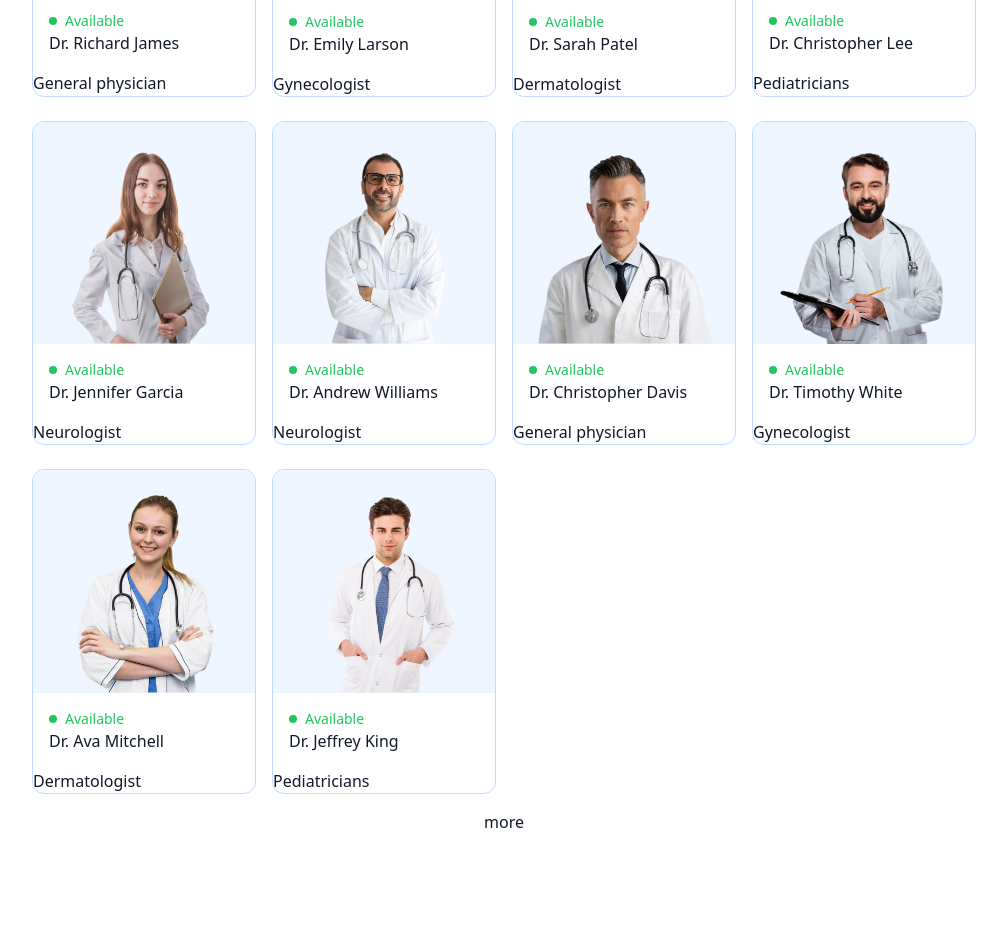
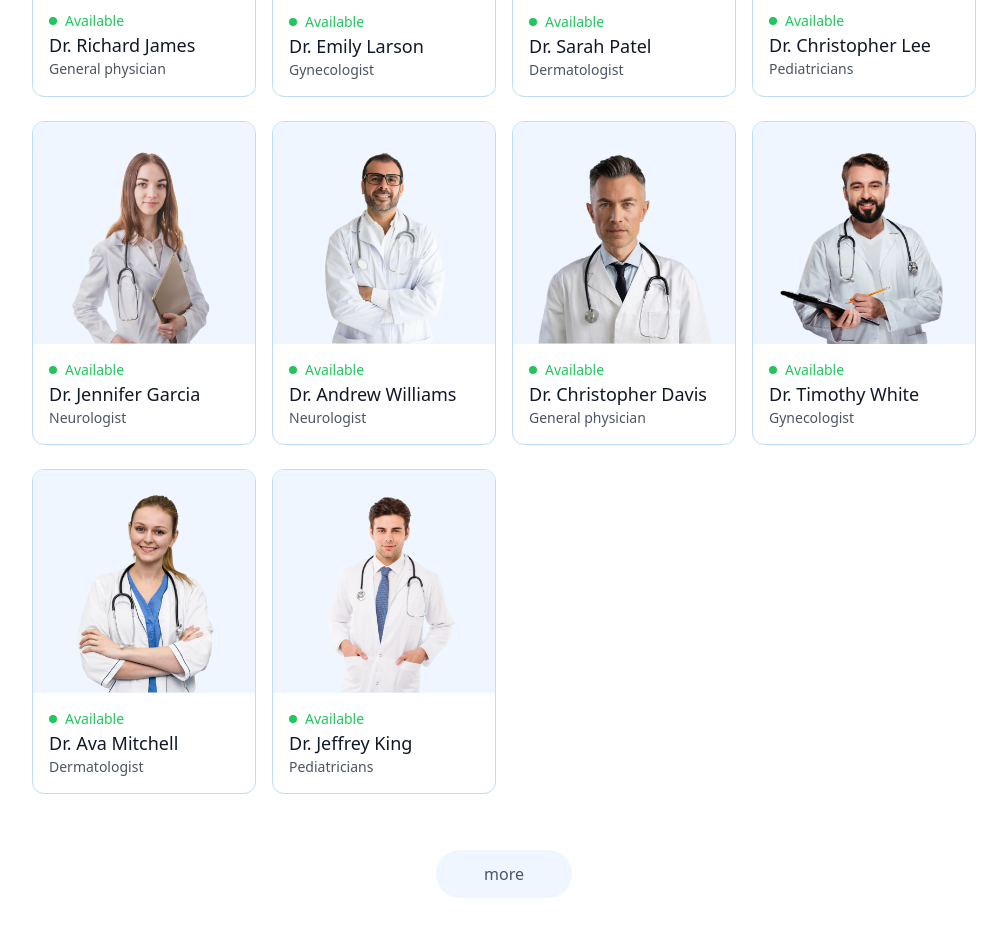
Before and after one commit to rohit2215/Faculty-Appointment-System, a React (Vite) app in the folder Frontend/: page / in a window 1280 px wide. Shown: the part 1520-2457 px from the top of the page, without its empty margins (136-1143 px from the left). Before the commit the page ends 2418 px from the top, so only its background shows below. Built offline with nearby package versions, Linux system fonts and the light colour scheme.

Commit message:
Added new faculty flash cards

```diff
--- a/Frontend/src/componenets/TopDoctors.jsx
+++ b/Frontend/src/componenets/TopDoctors.jsx
@@ -1,26 +1,29 @@
 import React from 'react'
 import { doctors } from '../../assets/assets'
+import { useNavigate } from 'react-router-dom'
 
 const TopDoctors = () => {
+  const navigate = useNavigate()
   return (
     <div className='flex flex-col items-center gap-4 my-16 text-gray-900 md:mx-10'>
         <h1 className='text-3xl font-medium'>Top Faculties to Consult</h1>
         <p className='sm:w-1/3 text-center text-small'>Simply browse through our extensive list of trusted Faculties, schedule your appointment hassle-free. </p>
         <div className='w-full grid grid-cols-auto gap-4 pt-5 gap-y-6 px-3 sm:px-0 '>
            {doctors.slice(0,10).map((item,index)=>(
-            <div className='border border-blue-200 rounded-xl overflow-hidden cursor-pointer hover:translate-y-[-10px] transation-all duration-500' key={index}>
+            <div onClick={()=>navigate('/appointment/${item._id}')} className='border border-blue-200 rounded-xl overflow-hidden cursor-pointer hover:translate-y-[-10px] transation-all duration-500' key={index}>
                 <img className='bg-blue-50' src={item.image} alt="" />
                 <div className='p-4'>
                     <div className='flex items-center gap-2 text-sm text-center text-green-500'>
                         <p className='w-2 h-2 bg-green-500 rounded-full'></p><p>Available</p>
                     </div>
-                    <p>{item.name}</p>
+                    <p className='text-gray-900 text-lg front-medium'>{item.name}</p>
+                    <p className='text-gray-600 text-sm'>{item.speciality}</p>
                 </div>
-                <p>{item.speciality}</p>
+
             </div>
            ))}
         </div>
-        <button>more</button>
+        <button className='bg-blue-50 text-gray-600 px-12 py-3 rounded-full mt-10'>more</button>
     </div>
   )
 }
```
